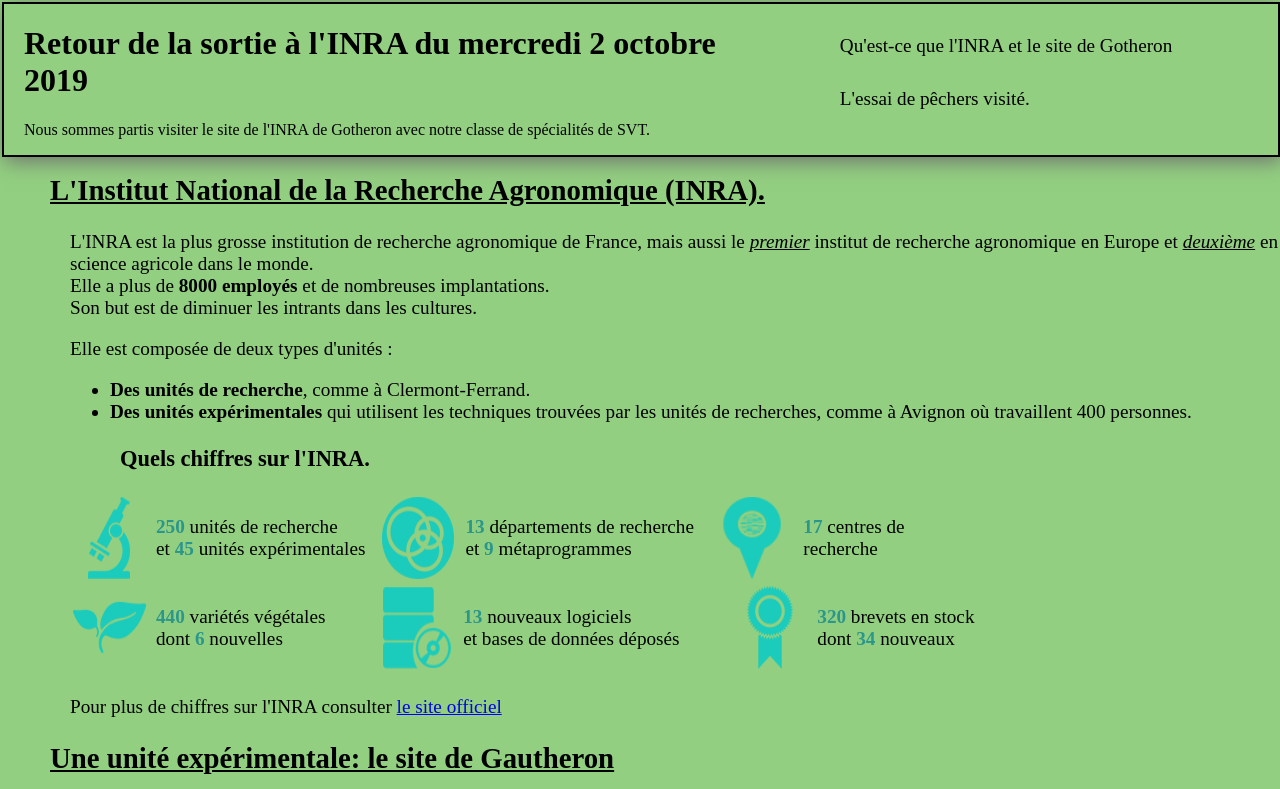
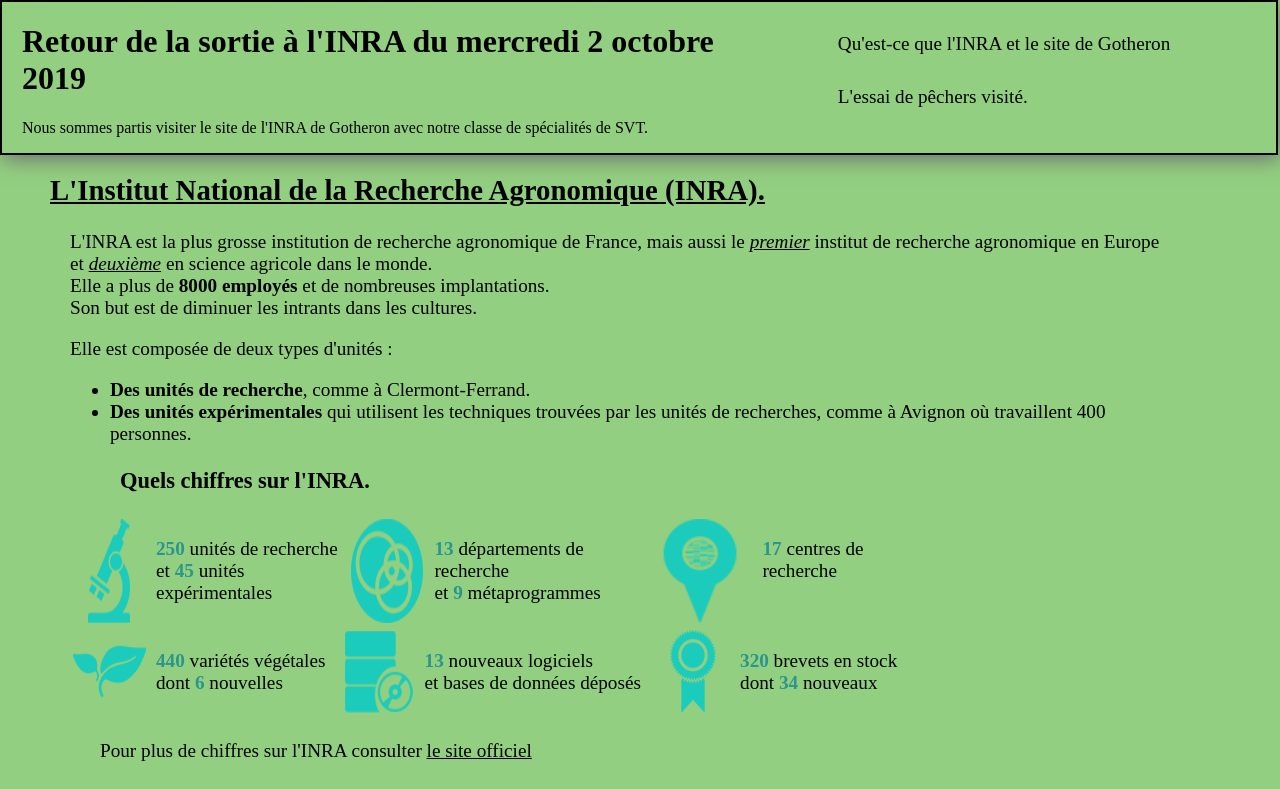
Before and after one commit to SiteSVTINRA/sitesvtinra.github.io, a plain HTML site: page index.html in a window 1280 px wide. Shown: the top 789 px of the page. Drawn offline with Linux system fonts and the light colour scheme.

Commit message:
Update style.css

```diff
--- a/style.css
+++ b/style.css
@@ -11,7 +11,7 @@ body{
 
 header{
 	width: 98%;
-    margin: 2px 2px 10px 2px;
+    margin: 0px 0px 10px 0px;
 	border: 2px black solid;
 	padding: 0px 10px 0px 10px;
 	/*positionnement*/
@@ -67,7 +67,8 @@ section h2{
 }
 
 section article{
-	margin: 0px 0px 0px 20px;
+	margin: 0px 0px 30px 20px;
+	width: 90%;
 }
 
 em{
@@ -107,3 +108,11 @@ section table tr td p .chiffre{
 	color: #2a968c;
 	font-weight: bold;
 }
+
+a, a:visited{
+	color: black;
+}
+
+.center{
+	margin-left: 30px;
+}
```
